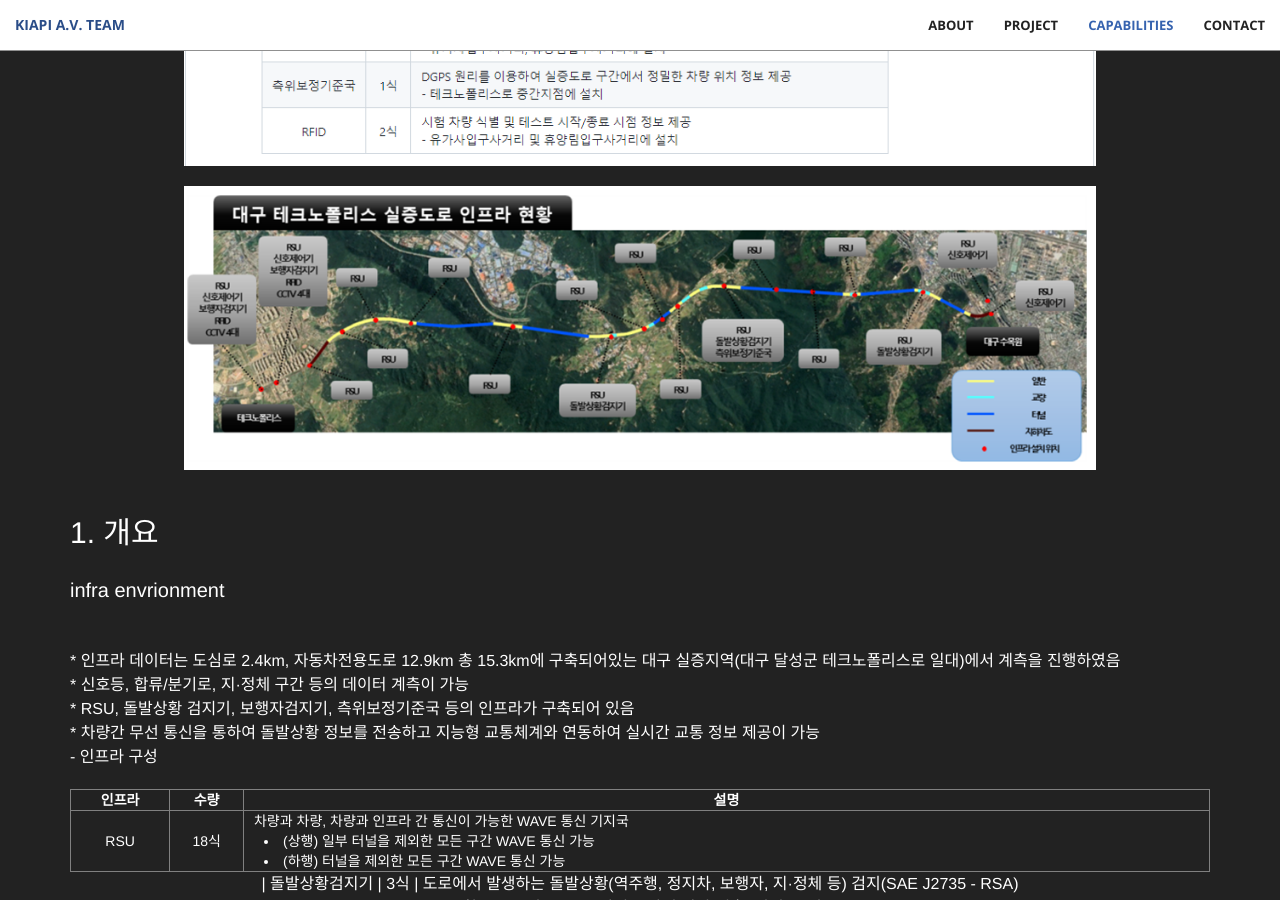
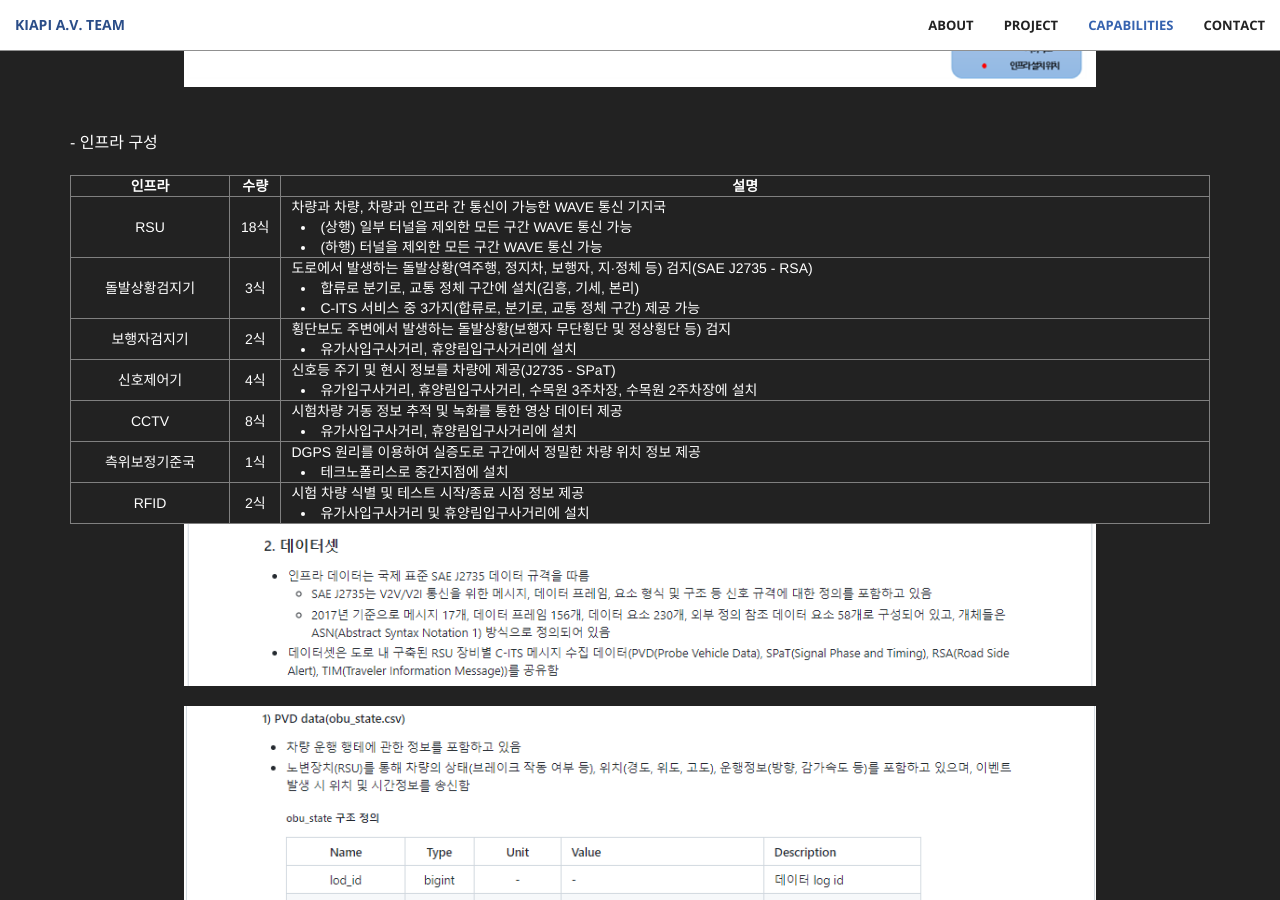
Before and after one commit to Yunhyeongseok-kiapi/kiapi_mulitagent.github.io, a Jekyll site: the page built from docs/index.html, in a window 1280 px wide and 900 px high, scrolled down 3043 px. Built offline with Jekyll 4.4.1, drawn with Linux system fonts in a browser that asks for light colours; some of the changed text lies outside the part shown.

Commit message:
Update aside.html

```diff
--- a/docs/_includes/aside.html
+++ b/docs/_includes/aside.html
@@ -11,13 +11,7 @@
               <a href="http://gofile.me/5HZpx/hLF1XZ6Dh" class="btn btn-default btn-xl wow tada">Download RSA Data(41.15G)</a>
               <a href="http://gofile.me/5HZpx/ISVd3ygzb" class="btn btn-default btn-xl wow tada">Download TIM data(5.34G)</a>
             </p>
-            <p>
-              <img src="img/Introduction.PNG" width="80%" height="80%" align="center">
-            </p>
-            <p>
-              <img src="img/Infra.PNG" width="80%" height="80%" align="center">
-            </p>
-            <br/>
+
             <p style="font-size: 30px; text-align: left"> 1. 개요</p>
             <p style="font-size: 20px;text-align: left"> infra envrionment </p>
             <p style="text-align: left;">
@@ -25,6 +19,11 @@
               <br/>* 신호등, 합류/분기로, 지·정체 구간 등의 데이터 계측이 가능
               <br/>* RSU, 돌발상황 검지기, 보행자검지기, 측위보정기준국 등의 인프라가 구축되어 있음
               <br/>* 차량간 무선 통신을 통하여 돌발상황 정보를 전송하고 지능형 교통체계와 연동하여 실시간 교통 정보 제공이 가능
+            </p>
+            <p>
+              <img src="img/Infra.PNG" width="80%" height="80%" align="center">
+            </p>
+            <p style="text-align: left;">
               <br/> - 인프라 구성
             </p>
             <table width="100%" border="1px solid #444444" border-collapse="collapse">
@@ -42,20 +41,66 @@
                       <li>(상행) 일부 터널을 제외한 모든 구간 WAVE 통신 가능</li>
                       <li>(하행) 터널을 제외한 모든 구간 WAVE 통신 가능</li>
                     </u1>
-                    <!-- <br/> - (상행) 일부 터널을 제외한 모든 구간 WAVE 통신 가능
-                    <br/> - (하행) 터널을 제외한 모든 구간 WAVE 통신 가능 -->
+                  </td>
+                </tr>
+                <tr>
+                  <td style="text-align: center">돌발상황검지기</td>
+                  <td style="text-align: center">3식</td>
+                  <td style="text-align: left; text-indent: 10px">도로에서 발생하는 돌발상황(역주행, 정지차, 보행자, 지·정체 등) 검지(SAE J2735 - RSA)
+                    <u1 style="text-indent: 20px"class="list_style_arrow2">
+                      <li>합류로 분기로, 교통 정체 구간에 설치(김흥, 기세, 본리)</li>
+                      <li>C-ITS 서비스 중 3가지(합류로, 분기로, 교통 정체 구간) 제공 가능</li>
+                    </u1>
+                  </td>
+                </tr>
+                <tr>
+                  <td style="text-align: center">보행자검지기</td>
+                  <td style="text-align: center">2식</td>
+                  <td style="text-align: left; text-indent: 10px">횡단보도 주변에서 발생하는 돌발상황(보행자 무단횡단 및 정상횡단 등) 검지
+                    <u1 style="text-indent: 20px"class="list_style_arrow2">
+                      <li>유가사입구사거리, 휴양림입구사거리에 설치</li>
+                    </u1>
+                  </td>
+                </tr>
+                <tr>
+                  <td style="text-align: center">신호제어기</td>
+                  <td style="text-align: center">4식</td>
+                  <td style="text-align: left; text-indent: 10px">신호등 주기 및 현시 정보를 차량에 제공(J2735 - SPaT)
+                    <u1 style="text-indent: 20px"class="list_style_arrow2">
+                      <li>유가입구사거리, 휴양림입구사거리, 수목원 3주차장, 수목원 2주차장에 설치</li>
+                    </u1>
+                  </td>
+                </tr>
+                <tr>
+                  <td style="text-align: center">CCTV</td>
+                  <td style="text-align: center">8식</td>
+                  <td style="text-align: left; text-indent: 10px">시험차량 거동 정보 추적 및 녹화를 통한 영상 데이터 제공
+                    <u1 style="text-indent: 20px"class="list_style_arrow2">
+                      <li>유가사입구사거리, 휴양림입구사거리에 설치</li>
+                    </u1>
+                  </td>
+                </tr>
+                <tr>
+                  <td style="text-align: center">측위보정기준국</td>
+                  <td style="text-align: center">1식</td>
+                  <td style="text-align: left; text-indent: 10px">DGPS 원리를 이용하여 실증도로 구간에서 정밀한 차량 위치 정보 제공
+                    <u1 style="text-indent: 20px"class="list_style_arrow2">
+                      <li>테크노폴리스로 중간지점에 설치</li>
+                    </u1>
+                  </td>
+                </tr>
+                <tr>
+                  <td style="text-align: center">RFID</td>
+                  <td style="text-align: center">2식</td>
+                  <td style="text-align: left; text-indent: 10px">시험 차량 식별 및 테스트 시작/종료 시점 정보 제공
+                    <u1 style="text-indent: 20px"class="list_style_arrow2">
+                      <li>유가사입구사거리 및 휴양림입구사거리에 설치</li>
+                    </u1>
                   </td>
                 </tr>
               </tbody>
             </table>
-            <p>
-            | 돌발상황검지기 | 3식 | 도로에서 발생하는 돌발상황(역주행, 정지차, 보행자, 지·정체 등) 검지(SAE J2735 - RSA) </br> - 합류로 분기로, 교통 정체 구간에 설치(김흥, 기세, 본리) </br> - C-ITS 서비스 중 3가지(합류로, 분기로, 교통 정체 구간) 제공 가능
-            | 보행자검지기 | 2식 | 횡단보도 주변에서 발생하는 돌발상황(보행자 무단횡단 및 정상횡단 등) 검지 </br> - 유가사입구사거리, 휴양림입구사거리에 설치 |
-            | 신호제어기 | 4식 | 신호등 주기 및 현시 정보를 차량에 제공(J2735 - SPaT) </br> - 유가입구사거리, 휴양림입구사거리, 수목원 3주차장, 수목원 2주차장에 설치 |
-            | CCTV | 8식 | 시험차량 거동 정보 추적 및 녹화를 통한 영상 데이터 제공 </br> - 유가사입구사거리, 휴양림입구사거리에 설치 |
-            | 측위보정기준국 | 1식 | DGPS 원리를 이용하여 실증도로 구간에서 정밀한 차량 위치 정보 제공 </br> - 테크노폴리스로 중간지점에 설치 |
-            | RFID | 2식 | 시험 차량 식별 및 테스트 시작/종료 시점 정보 제공 </br> - 유가사입구사거리 및 휴양림입구사거리에 설치 |
-            </p>
+
             <p><img src="img/dataset.PNG" width="80%" height="80%" align="center"></p>
             <p><img src="img/pvd_data.PNG" width="80%" height="80%" align="center"></p>
             <p><img src="img/spat_data.PNG" width="80%" height="80%" align="center"></p>
```
